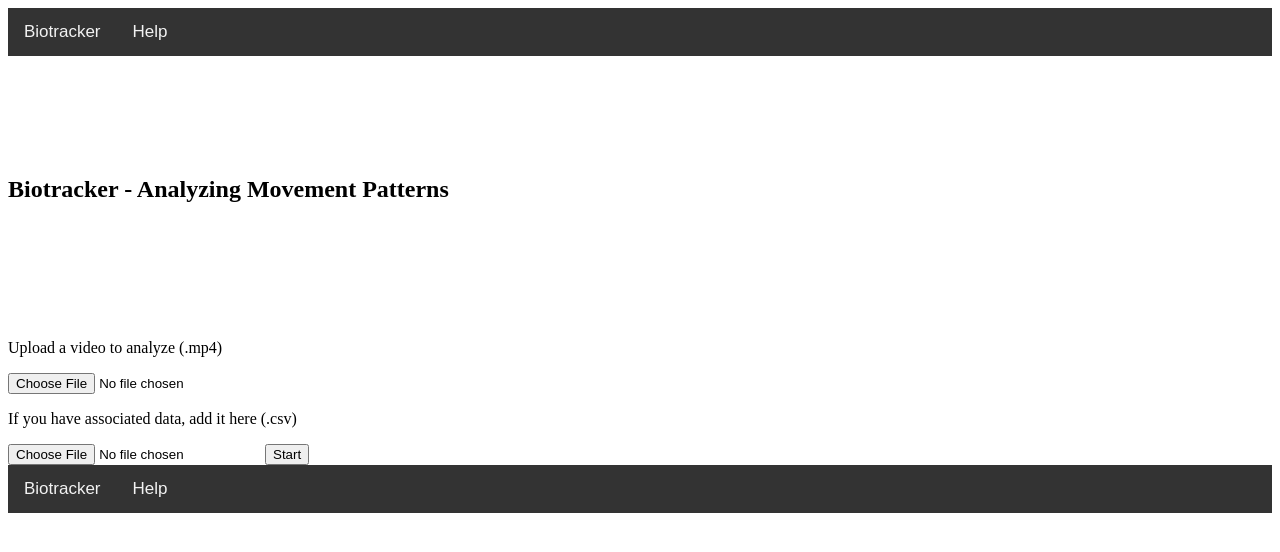
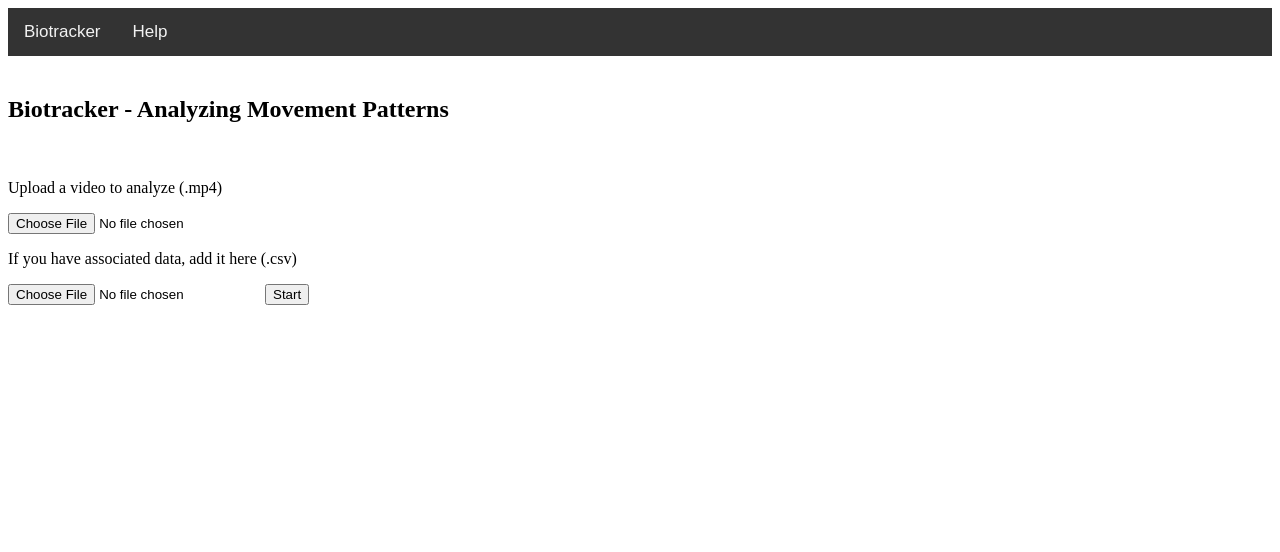
Before and after one commit to hlane6/biotracker, a Flask app: page / in a window 1280 px wide. Shown: the top 552 px of the page. Run offline with Flask 2, Linux system fonts and the light colour scheme.

Commit message:
Removed footer

```diff
--- a/app/biotracker/static/css/style.css
+++ b/app/biotracker/static/css/style.css
@@ -1,8 +1,7 @@
 .container {
             max-width: 500px;
-            padding-top: 100px;
+            padding-top: 20px;
 }
-h2 {color: red;}
 
 /* remove margins and padding from list, add background color */
 ul.topnavbar {
--- a/app/biotracker/templates/main.html
+++ b/app/biotracker/templates/main.html
@@ -18,14 +18,14 @@
     <div class="container">
         {% block content %}{% endblock %}
     </div>
-        <div class="container-fluid">
-            <div class="collapse navbar-collapse" id="bs-example-navbar-collapse-1">
-                <ul class="topnavbar">
-                    <li><a href="#">Biotracker</a></li>
-                    <li><a href="#">Help</a></li>
-                </ul>
-            </div>
+<!--     <div class="container-fluid">
+        <div class="collapse navbar-collapse" id="bs-example-navbar-collapse-1">
+            <ul class="topnavbar">
+                <li><a href="#">Biotracker</a></li>
+                <li><a href="#">Help</a></li>
+            </ul>
         </div>
+    </div> -->
     </nav>
 </body>
 </html>
```
